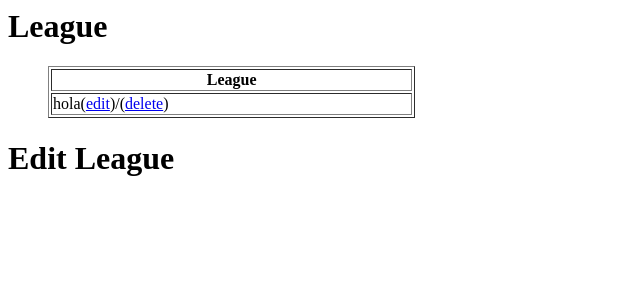
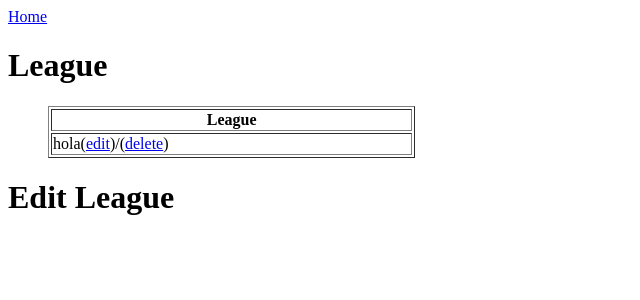
Before and after one commit to happyco/mexicoder_screen, a Django app: template mexicoder/screen/templates/league_list.html in a window 1280 px wide. Shown: the top 300 px of the page, without its empty margins (0-640 px from the left). Run offline with Django 3.2, Linux system fonts and the light colour scheme; data comes from the database, SQL or seed files in the repository; tables that the repository leaves empty hold one stand-in row (values such as "Sample post"); the template is opened without the code that fills it: values that come from a table or form of the project are taken from there, most other values are stand-ins (such as "Sample title", 1, 10 or a date in 2020); parts of the project's set-up code (start-up, migrations or seed data) failed here and were passed over.

Commit message:
Update league_list.html

```diff
--- a/mexicoder/screen/templates/league_list.html
+++ b/mexicoder/screen/templates/league_list.html
@@ -1,4 +1,5 @@
 {% block content %}
+<a href="{% url "menu-list" %}">Home</a>
 <h1>League</h1>
 
 <ul>
@@ -23,4 +24,5 @@
 <a href="{% url "league-new" %}">add league</a>
 {% endif %}
 
+
 <form action="{{ action }}" method="POST">
```
